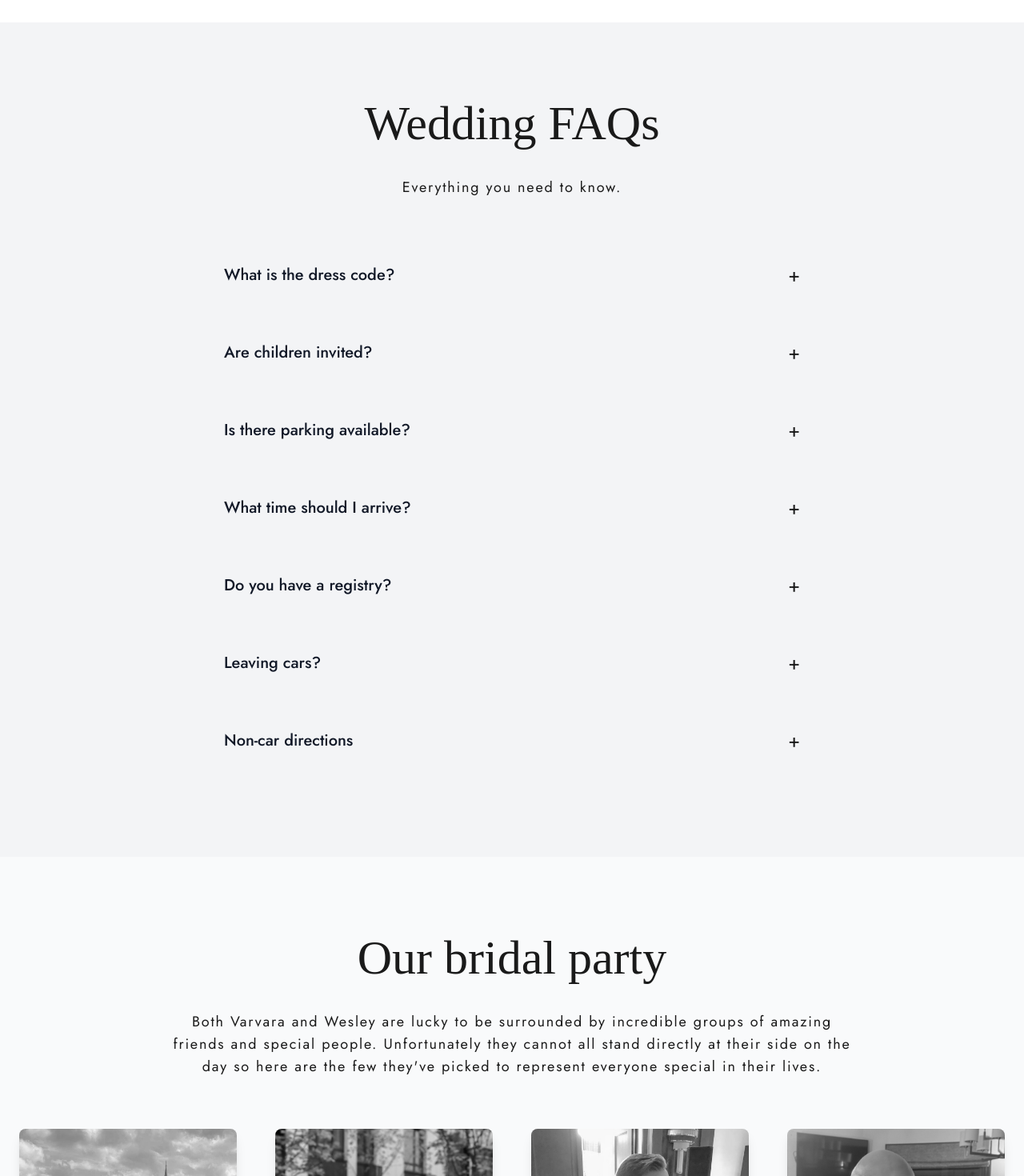
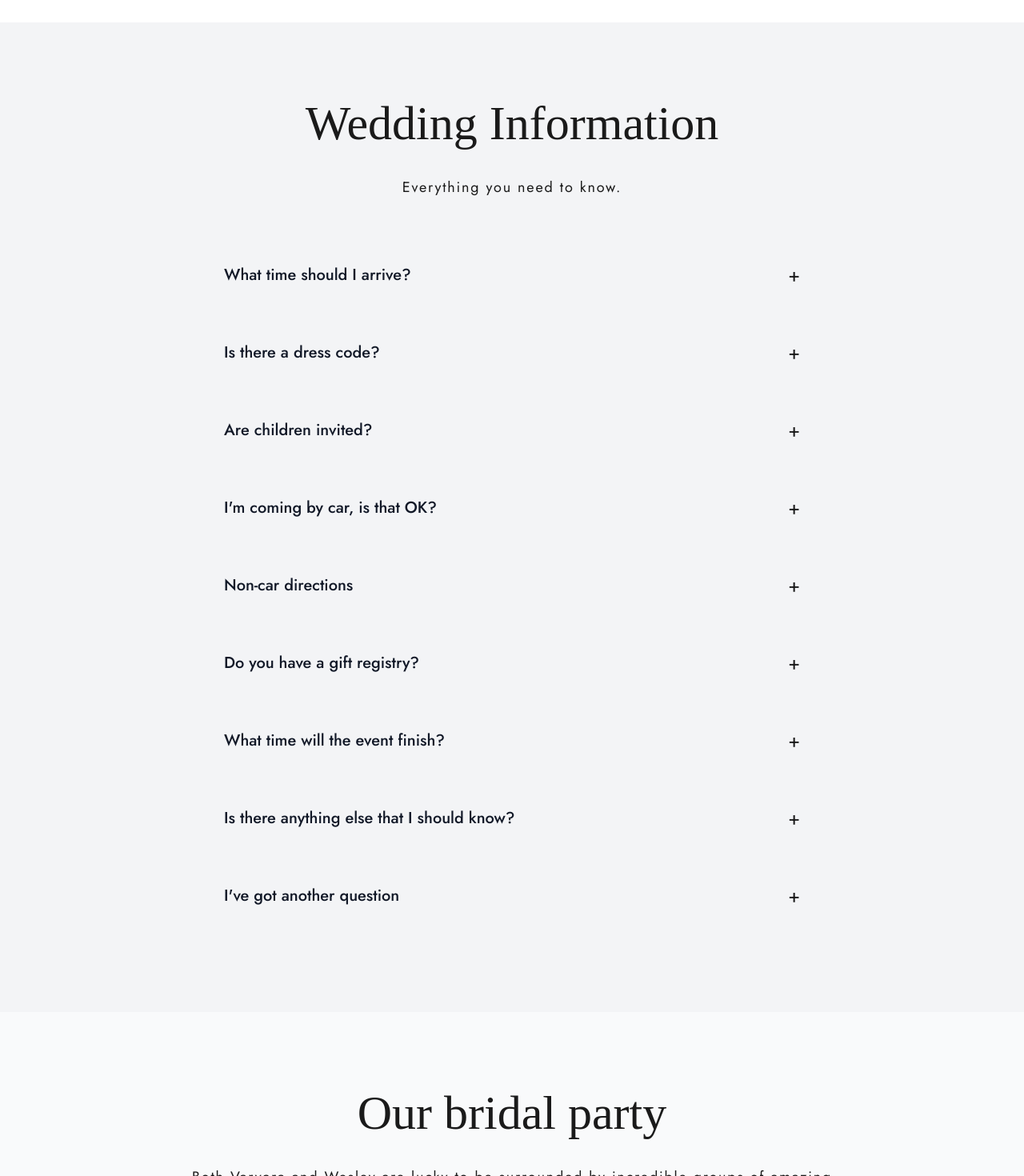
Before and after one commit to Rkidwes/wedding-website, a React (Vite) app: page / in a window 1280 px wide. Shown: the part 1160-2630 px from the top of the page at 80% size. Built offline with nearby package versions, Linux system fonts and the light colour scheme; a web font is replaced by a local one.

Commit message:
Updates FAQs and adds link to venue block

```diff
--- a/components/Accommodation.tsx
+++ b/components/Accommodation.tsx
@@ -27,15 +27,17 @@ const Accommodation: React.FC = () => {
               <p className="text-gray-600 sans-serif-text text-lg mb-8 leading-relaxed max-w-2xl">
                 {PRIMARY_ACCOMMODATION.description}
               </p>
+              <div>
               <a
                 href={PRIMARY_ACCOMMODATION.website}
                 className="mt-auto inline-block text-gray-900 font-bold border-b-2 border-accent/30 hover:border-accent transition-all uppercase tracking-widest text-[12px] pb-1"
               >
                 View Hotel
               </a>
-              {/* <div className="bg-gray-50 p-6 rounded-2xl border border-dashed border-accent/40 inline-flex flex-col sm:flex-row items-center gap-6">
+              <div className="bg-gray-50 p-6 rounded-2xl border border-dashed border-accent/40 inline-flex flex-col sm:flex-row items-center gap-6">
                 <div className="text-center sm:text-left">
-                  <p className="text-xs uppercase tracking-[0.2em] font-bold text-gray-400 mb-1">Use Discount Code</p>
+                  <p className="text-xs uppercase tracking-[0.2em] font-bold text-gray-400 mb-1">Discount Code</p>
+                  <p>Please call the hotel and use this code when booking:</p>
                   <p className="text-2xl font-black text-gray-900 tracking-wider">{PRIMARY_ACCOMMODATION.discountCode}</p>
                 </div>
                 <div className="h-px w-full sm:h-12 sm:w-px bg-gray-200"></div>
@@ -45,7 +47,8 @@ const Accommodation: React.FC = () => {
                     <img src={PRIMARY_ACCOMMODATION.qrCodeUrl} alt="Booking QR Code" className="w-24 h-24" />
                   </div>
                 </div>
-              </div> */}
+              </div>
+              </div>
             </div>
             <div className="lg:w-1/3 bg-gray-100 relative min-h-[300px]">
               <img
--- a/components/FAQ.tsx
+++ b/components/FAQ.tsx
@@ -10,7 +10,7 @@ const FAQ: React.FC = () => {
     <section className="py-16 md:py-24 bg-gray-100">
       <div className="max-w-3xl mx-auto px-6">
         <div className="text-center mb-16">
-          <h2 className="text-5xl md:text-6xl mb-4">Wedding FAQs</h2>
+          <h2 className="text-5xl md:text-6xl mb-4">Wedding Information</h2>
           <div className="h-1 w-20 bg-accent mx-auto mb-4"></div>
           <p className="sans-serif-text text-secondary text-lg max-w-[80ch]">Everything you need to know.</p>
         </div>
@@ -33,11 +33,10 @@ const FAQ: React.FC = () => {
                 </span>
               </button>
               <div
-                className={`overflow-hidden transition-all duration-300 ${openIndex === index ? 'max-h-40 opacity-100' : 'max-h-0 opacity-0'}`}
+                className={`overflow-hidden transition-all duration-300 ${openIndex === index ? 'opacity-100' : 'max-h-0 opacity-0'}`}
               >
-                <p className="sans-serif-text text-gray-600 pb-4 pr-12">
-                  {faq.answer}
-                </p>
+                {/* pb-4 */}
+                <div className="answer sans-serif-text text-gray-600 pr-12" dangerouslySetInnerHTML={{ __html: faq.answer }} />
               </div>
             </div>
           ))}
--- a/components/Venue.tsx
+++ b/components/Venue.tsx
@@ -24,7 +24,7 @@ const Venue: React.FC = () => {
             Nestled in the heart of Berkshire, surrounded by 15 acres of enchanting English countryside, we hope you agree that this exquisite 15th‑century estate will provide a breathtaking backdrop for us to say 'I do'.
           </p>
 
-          <div className="space-y-6">
+          <div className="space-y-6 mb-8">
             <div className="flex items-start gap-4 justify-center lg:justify-start">
               {/* <div className="w-6 h-6 mt-1 flex-shrink-0 text-accent">
                 <svg fill="currentColor" viewBox="0 0 20 20"><path fillRule="evenodd" d="M5.05 4.05a7 7 0 119.9 9.9L10 18.9l-4.95-4.95a7 7 0 010-9.9zM10 11a2 2 0 100-4 2 2 0 000 4z" clipRule="evenodd"></path></svg>
@@ -50,6 +50,10 @@ const Venue: React.FC = () => {
                 <p className="text-gray-400 max-w-md">{VENUE_DETAILS.directions}</p>
               </div>
             </div> */}
+          </div>
+
+          <div className="space-y-6">
+            <p className='text-lg'>For more information about the venue please visit <a href="https://lillibrookemanor.co.uk/" target="_blank" rel="noopener noreferrer" className="text-accent underline">Lillibrooke Manor</a>.</p>
           </div>
         </div>
 
--- a/constants.ts
+++ b/constants.ts
@@ -16,21 +16,21 @@ export const VENUE_DETAILS = {
 
 export const BRIDAL_PARTY: BridalPartyMember[] = [
   { id: '1', name: 'Sofia Mayr', role: 'Maid of Honour', image: '/images/party/sofia.jpg', description: 'Best friend since kindergarten.', position: 'bottom left' },
-  { id: '2', name: 'Veronika Panchenko', role: 'Bridesmaid', image: '/images/party/veronika.jpg', description: 'Julian\'s brother and life-long rival.' },
+  { id: '2', name: 'Inna Kyrylenkoo', role: 'Bridesmaid', image: '/images/party/inna.jpg', description: 'Julian\'s brother and life-long rival.' },
   { id: '3', name: 'Richard Cridford', role: 'Best Man', image: '/images/party/rich.jpg', description: 'College roommate and travel buddy.', position: 'top' },
   { id: '4', name: 'Joe Pateman', role: 'Best Man', image: '/images/party/joe.jpg', description: 'Absolute bloody legend.', position: 'top' },
-  // { id: '5', name: 'Ava Mitchell', role: 'Bridesmaid', image: 'https://images.unsplash.com/photo-1517048676732-d65bc937f952?auto=format&fit=crop&q=80&w=400&h=500', description: 'Cousin and fashion advisor.' },
-  // { id: '6', name: 'Noah Brooks', role: 'Groomsman', image: 'https://images.unsplash.com/photo-1531427186611-ecfd6d936c79?auto=format&fit=crop&q=80&w=400&h=500', description: 'Adventure partner in climbing.' },
 ];
 
 export const FAQS: FAQItem[] = [
-  { question: 'What is the dress code?', answer: 'The dress code is Black Tie Optional. We want you to feel your best!' },
-  { question: 'Are children invited?', answer: 'While we love your little ones, our wedding will be an adults-only event.' },
-  { question: 'Is there parking available?', answer: 'Yes, Somerset Estates has ample complimentary parking for all guests.' },
-  { question: 'What time should I arrive?', answer: 'The ceremony will begin promptly at 2:00 PM. Please arrive 20-30 minutes early.' },
-  { question: 'Do you have a registry?', answer: 'Your presence is enough, but if you wish to give, we have a honeymoon fund link on our RSVP page.' },
-  { question: 'Leaving cars?', answer: 'Your presence is enough, but if you wish to give, we have a honeymoon fund link on our RSVP page.' },
-  { question: 'Non-car directions', answer: 'Your presence is enough, but if you wish to give, we have a honeymoon fund link on our RSVP page.' },
+  { question: 'What time should I arrive?', answer: '<p>The ceremony will begin promptly at 2:00 PM so please arrive 20-30 minutes early.</p>' },
+  { question: 'Is there a dress code?', answer: "<p>As with any wedding, we'd encourage you to dress up — but please keep comfort in mind. We're expecting a hot, sunny day and want you to feel relaxed, confident, and looking your most fabulous.</p> <p>The only firm request is no white dresses (those are reserved for the bride, obvs). And while there's no strict colour palette, we'd gently suggest avoiding very dark tones like red and black — it's a summer celebration, and lighter, brighter colours will suit the vibe (and the sunshine!) a little better.</p>" },
+  { question: 'Are children invited?', answer: "<p>While we love your little ones, we would like our wedding to be an adults-only event where possible - and let's be honest, we're sure many of you would relish the opportunity to let your hair down. However, if you have a particularly young one, or a difficulty in making other arrangements please give one of us a call and we'll do our best to accommodate.</p>" },
+  { question: "I'm coming by car, is that OK?", answer: '<p>Yes, there is ample parking available on site, though if you are drinking please do take a taxi. If you do arrive by car but decide to drink you can always leave your car in the car park and pick it up the following day between 8am and 10am.</p>' },
+  { question: 'Non-car directions', answer: '<p>The closest train station is Maidenhead at a short two miles away. Regular tains take approximately 20 minutes from London Paddington whilst the new Elizabeth Line also runs directly to Maidenhead.</p>' },
+  { question: 'Do you have a gift registry?', answer: "<p>We don't have a gift list, as we are lucky enough to already have everything we need at home. Simply having you there with us to celebrate and be a part of the best day of our lives means the world. However, if giving a gift is on your mind, a monetary contribution that we will use towards our honeymoon would be hugely appreciated and we will think of you all as we enjoy a floating breakfast in our private pool!</p><p>There will be a post box at the reception for any cards and/or contributions.</p>" },
+  { question: 'What time will the event finish?', answer: '<p>Carriages at midnight</p>' },
+  { question: 'Is there anything else that I should know?', answer: '<p>We expect the wedding to have both indoor and outdoor elements and have multiple contingencies in place should the weather not be as we hope.</p> <p>Although there is no formal cloakroom there is ample space for coats and belongings.</p>' },
+  { question: "I've got another question", answer: "<p>If you think of anything else that you need to know, please don't hesitate to give one of us a call.</p>" },
 ];
 
 export const PRIMARY_ACCOMMODATION = {
@@ -39,7 +39,7 @@ export const PRIMARY_ACCOMMODATION = {
   distance: '10.4 miles away',
   website: 'https://www.hilton.com/en/hotels/hycomhx-hampton-high-wycombe/?arrivalDate=2026-07-18&departureDate=2026-07-19&numRooms=1&numAdults=1&numChildren=0&room1ChildAges=&room1AdultAges=&displayCurrency=GBP',
   description: 'A modern, large hotel with colourful comfortable rooms and free breakfast. We have reserved a limited number of rooms at a special rate for our guests.',
-  discountCode: 'VARVARAWESLEY2026',
+  discountCode: 'CHH91U',
   qrCodeUrl: 'https://api.qrserver.com/v1/create-qr-code/?size=150x150&data=https://vance-wedding-rsvp.example'
 };
 
--- a/styles/main.scss
+++ b/styles/main.scss
@@ -138,3 +138,8 @@ nav {
 section[id] {
     scroll-margin-top: 80px;
 }
+
+.answer {
+    display: grid;
+    gap: 1em;
+}
```
Also changed, not shown: public/images/party/inna.jpg (added).
